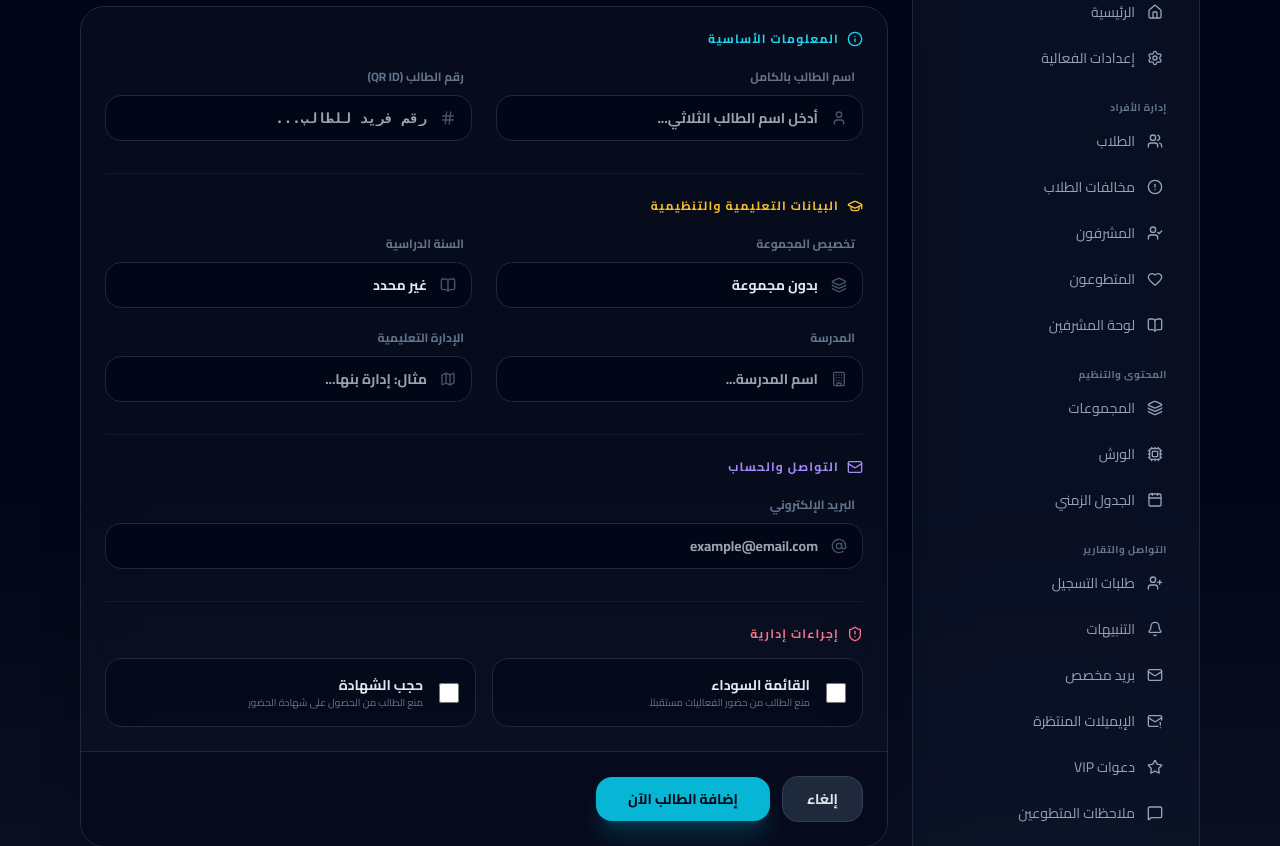
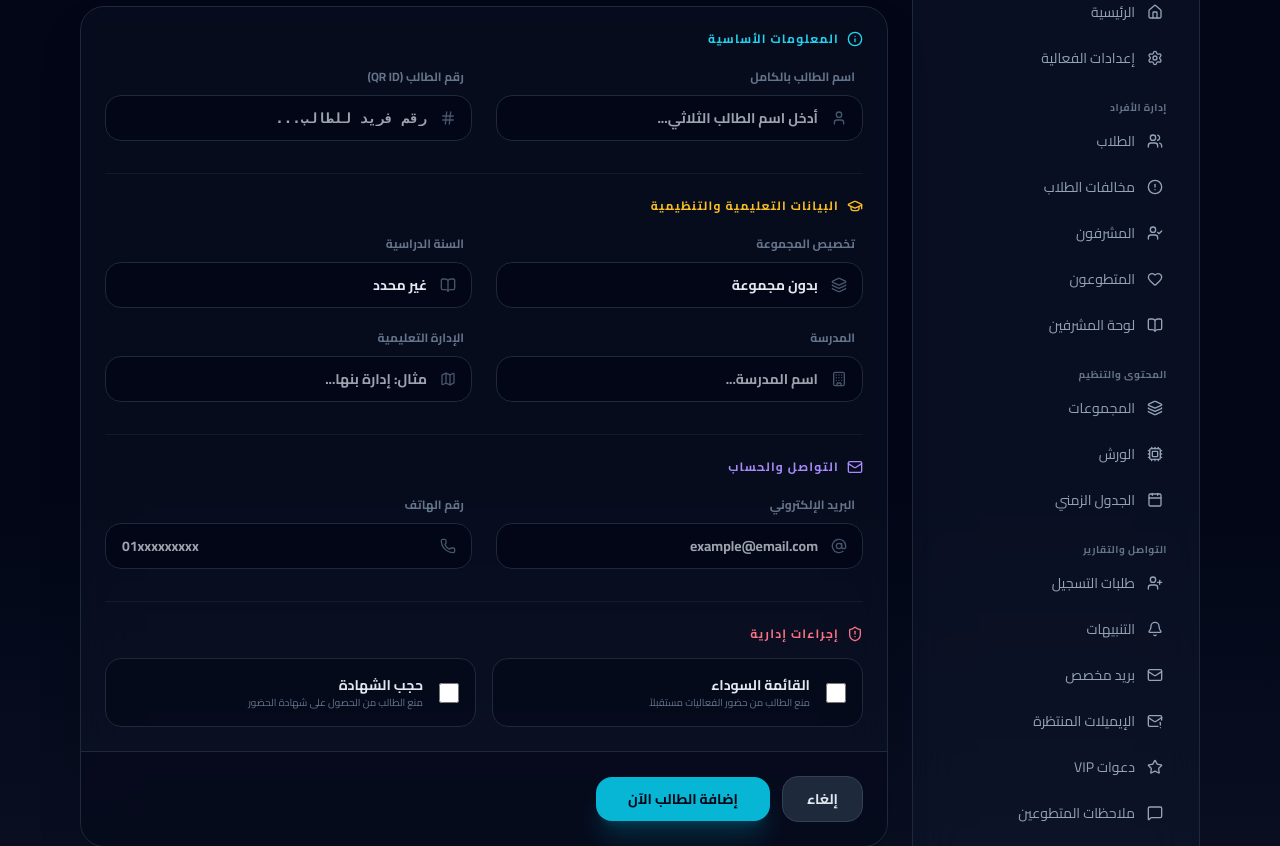
Before and after one commit to husseinyehya1/Tech-Day, a Django app: template dashboard/templates/dashboard/admin_student_form.html in a window 1280 px wide. Shown: the part 213-1059 px from the top of the page. Run offline with Django 5.2, Linux system fonts and the light colour scheme; the template is opened without the code that fills it, so the values that code supplies are empty; parts of the project's set-up code (start-up, migrations or seed data) failed here and were passed over; some libraries are stand-ins or nearby versions.

Commit message:
Add files via upload

```diff
--- a/dashboard/templates/dashboard/admin_student_form.html
+++ b/dashboard/templates/dashboard/admin_student_form.html
@@ -136,6 +136,7 @@
                     <i data-lucide="mail" class="w-4 h-4"></i>
                     <h3 class="text-xs font-black uppercase tracking-widest">التواصل والحساب</h3>
                 </div>
+                <div class="grid gap-6 md:grid-cols-2">
                     <div class="space-y-2">
                         <label class="text-xs font-bold text-slate-500 mr-2" for="email">البريد الإلكتروني</label>
                         <div class="relative group">
@@ -144,6 +145,17 @@
                                    value="{{ student.email|default_if_none:'' }}"
                                    placeholder="example@email.com"
                                    class="w-full pr-11 pl-4 py-3 rounded-2xl bg-slate-950 border border-slate-800 text-slate-200 focus:outline-none focus:ring-2 focus:ring-violet-500/50 focus:border-violet-500 transition-all font-bold text-sm">
+                        </div>
+                    </div>
+                    <div class="space-y-2">
+                        <label class="text-xs font-bold text-slate-500 mr-2" for="phone_number">رقم الهاتف</label>
+                        <div class="relative group">
+                            <i data-lucide="phone" class="absolute right-4 top-1/2 -translate-y-1/2 w-4 h-4 text-slate-600 group-focus-within:text-violet-400 transition-colors"></i>
+                            <input id="phone_number" name="phone_number" type="tel"
+                                   value="{{ student.phone_number|default_if_none:'' }}"
+                                   placeholder="01xxxxxxxxx"
+                                   class="w-full pr-11 pl-4 py-3 rounded-2xl bg-slate-950 border border-slate-800 text-slate-200 focus:outline-none focus:ring-2 focus:ring-violet-500/50 focus:border-violet-500 transition-all font-bold text-sm">
+                        </div>
                     </div>
                 </div>
             </div>
--- a/dashboard/views.py
+++ b/dashboard/views.py
@@ -151,6 +151,7 @@ def admin_student_create(request):
         education_admin = request.POST.get('education_admin') or ''
         grade = request.POST.get('grade') or ''
         email = (request.POST.get('email') or '').strip()
+        phone_number = (request.POST.get('phone_number') or '').strip()
         group = Group.objects.filter(id=group_id).first() if group_id else None
         if student_id and Student.objects.filter(student_id=student_id).exists():
             messages.error(request, 'رقم الطالب الذي أدخلته مستخدم بالفعل لطالب آخر.')
@@ -201,6 +202,7 @@ def admin_student_create(request):
             education_admin=education_admin,
             grade=grade,
             email=email,
+            phone_number=phone_number,
             user=user,
             is_blacklisted=request.POST.get('is_blacklisted') == 'on',
             is_certificate_banned=request.POST.get('is_certificate_banned') == 'on',
@@ -311,6 +313,7 @@ def admin_student_update(request, pk):
         new_school = request.POST.get('school') or ''
         new_education_admin = request.POST.get('education_admin') or student.education_admin
         new_email = (request.POST.get('email') or '').strip()
+        new_phone = (request.POST.get('phone_number') or '').strip()
         if new_email and User.objects.filter(email__iexact=new_email).exclude(id=student.user_id).exists():
             messages.error(request, 'هذا البريد الإلكتروني مستخدم بالفعل لحساب آخر، يرجى إدخال بريد مختلف.')
             return render(
@@ -324,6 +327,7 @@ def admin_student_update(request, pk):
         student.education_admin = new_education_admin
         student.grade = request.POST.get('grade') or student.grade
         student.email = new_email or student.email
+        student.phone_number = new_phone or student.phone_number
         student.is_blacklisted = request.POST.get('is_blacklisted') == 'on'
         student.is_certificate_banned = request.POST.get('is_certificate_banned') == 'on'
         group = Group.objects.filter(id=group_id).first() if group_id else None
@@ -564,6 +568,7 @@ def admin_registration_detail(request, pk):
                 education_admin=registration.education_admin,
                 grade=registration.grade,
                 email=registration.email,
+                phone_number=registration.phone_number,
                 user=user,
             )
             registration.status = StudentRegistration.Status.APPROVED
--- a/techday/settings.py
+++ b/techday/settings.py
@@ -69,6 +69,7 @@ MIDDLEWARE = [
     'django.middleware.common.CommonMiddleware',
     'django.middleware.csrf.CsrfViewMiddleware',
     'django.contrib.auth.middleware.AuthenticationMiddleware',
+    'students.middleware.EnsurePhoneMiddleware',
     'django.contrib.messages.middleware.MessageMiddleware',
     'django.middleware.clickjacking.XFrameOptionsMiddleware',
 ]
```
Lines whose indentation alone changed are shown as unchanged.
